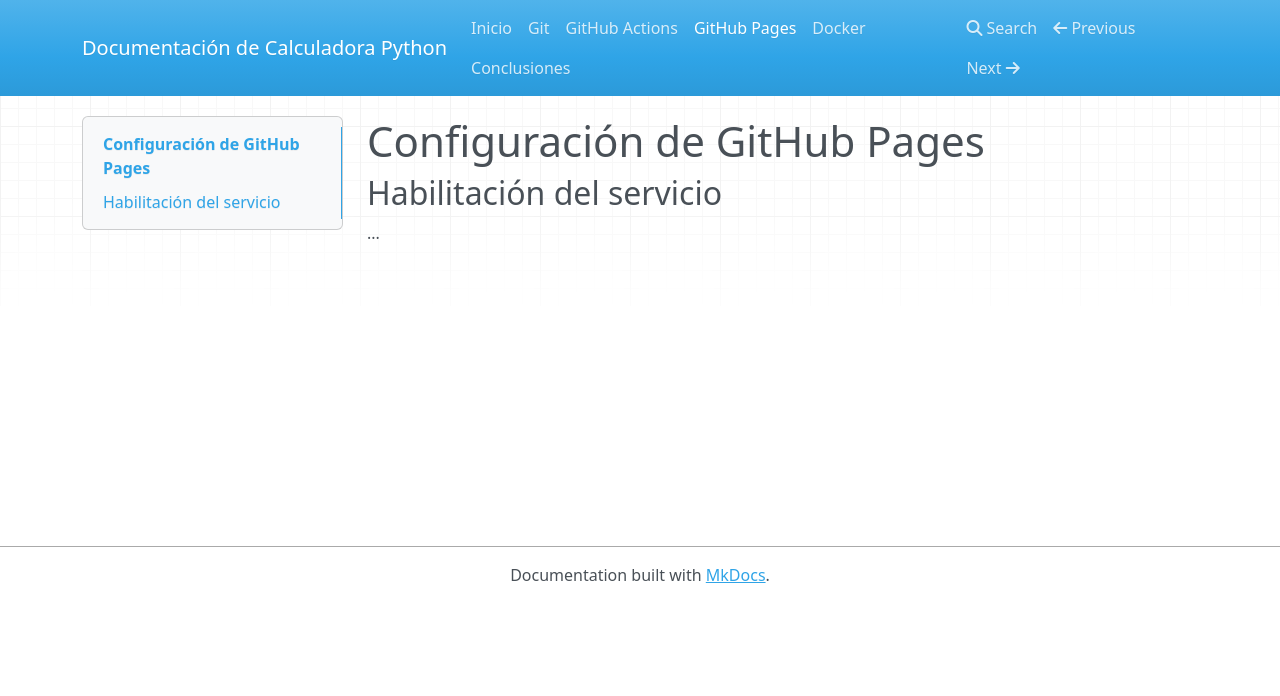
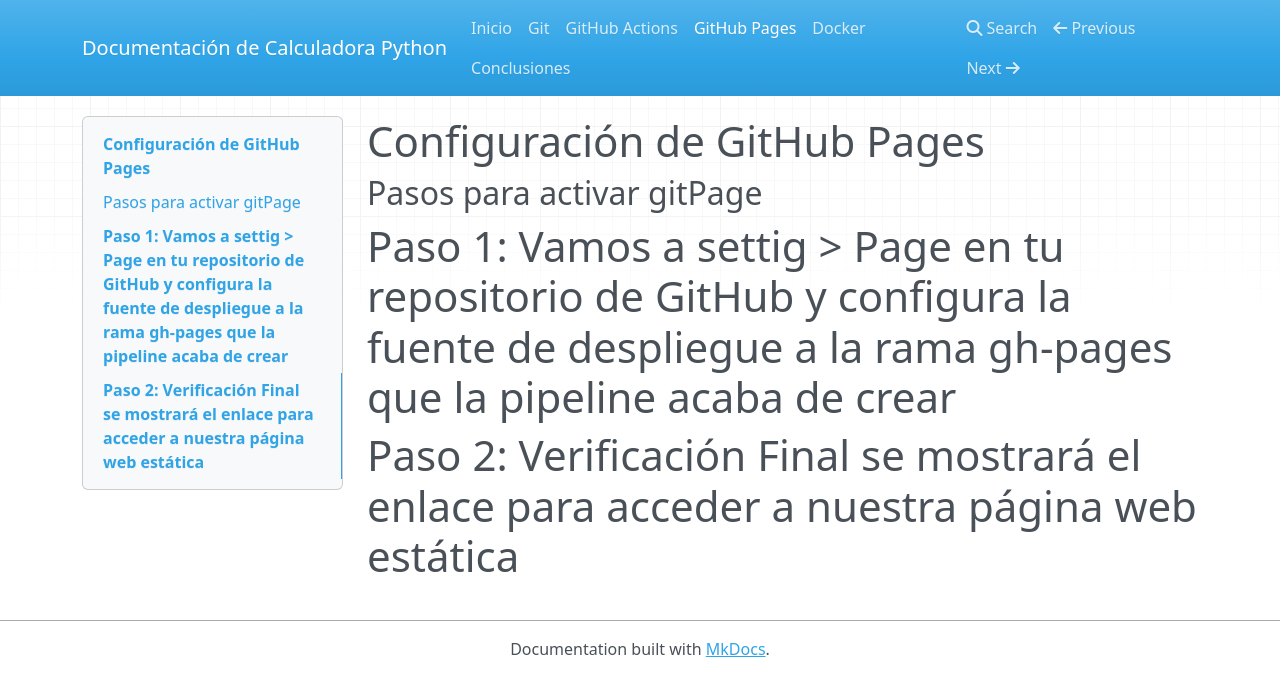
Before and after one commit to fvazquezf03/PPS-Unidad0-Tarea-Francisco, an MkDocs documentation site: the page built from docs/gitPages.md, in a window 1280 px wide. Shown: the top 696 px of the page. Built offline with MkDocs 1.6.1, drawn with Linux system fonts in a browser that asks for light colours; nearby versions of some CDN libraries.

Commit message:
Configuración de MkDocs y pipeline

```diff
--- a/docs/gitPages.md
+++ b/docs/gitPages.md
@@ -1,4 +1,5 @@
 # Configuración de GitHub Pages
 
-## Habilitación del servicio
-...
+## Pasos para activar gitPage
+# Paso 1: Vamos a settig > Page en tu repositorio de GitHub y configura la fuente de despliegue a la rama gh-pages que la pipeline acaba de crear
+# Paso 2: Verificación Final se mostrará el enlace para acceder a nuestra página web estática
```
